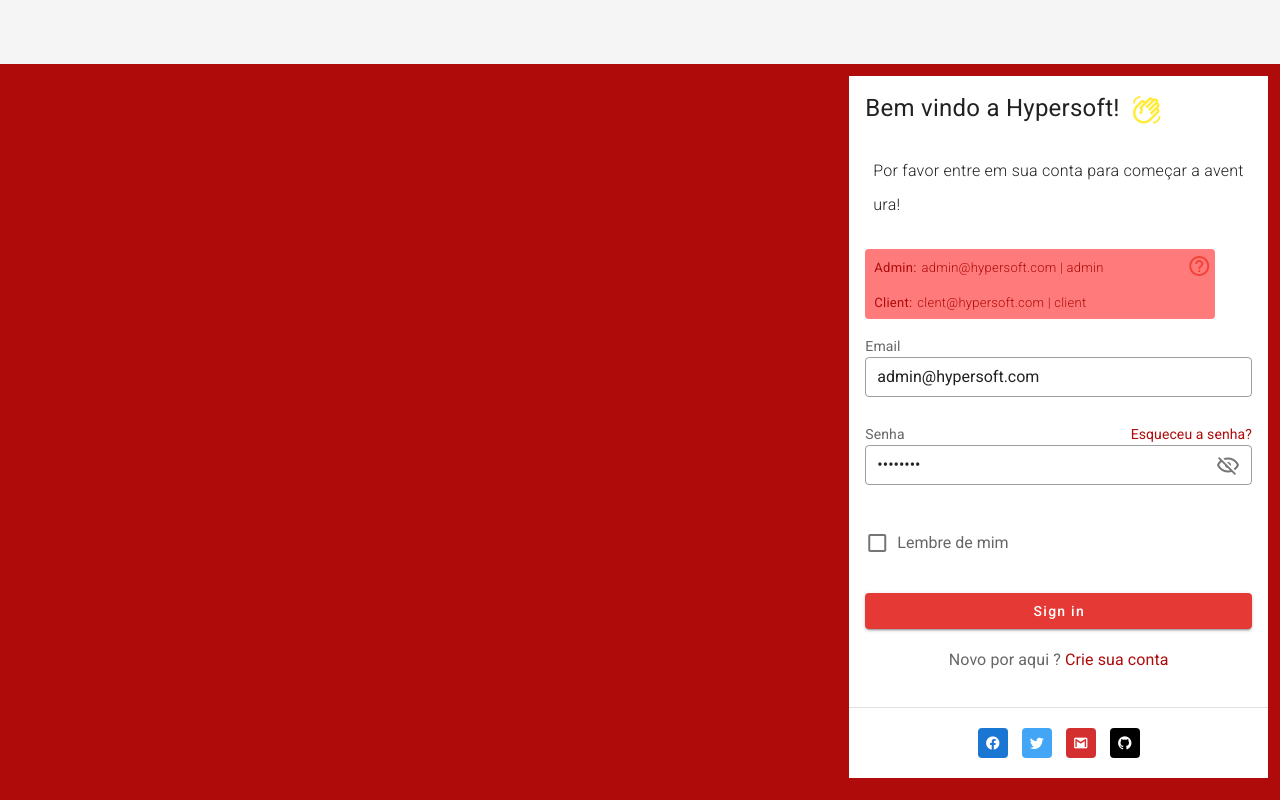
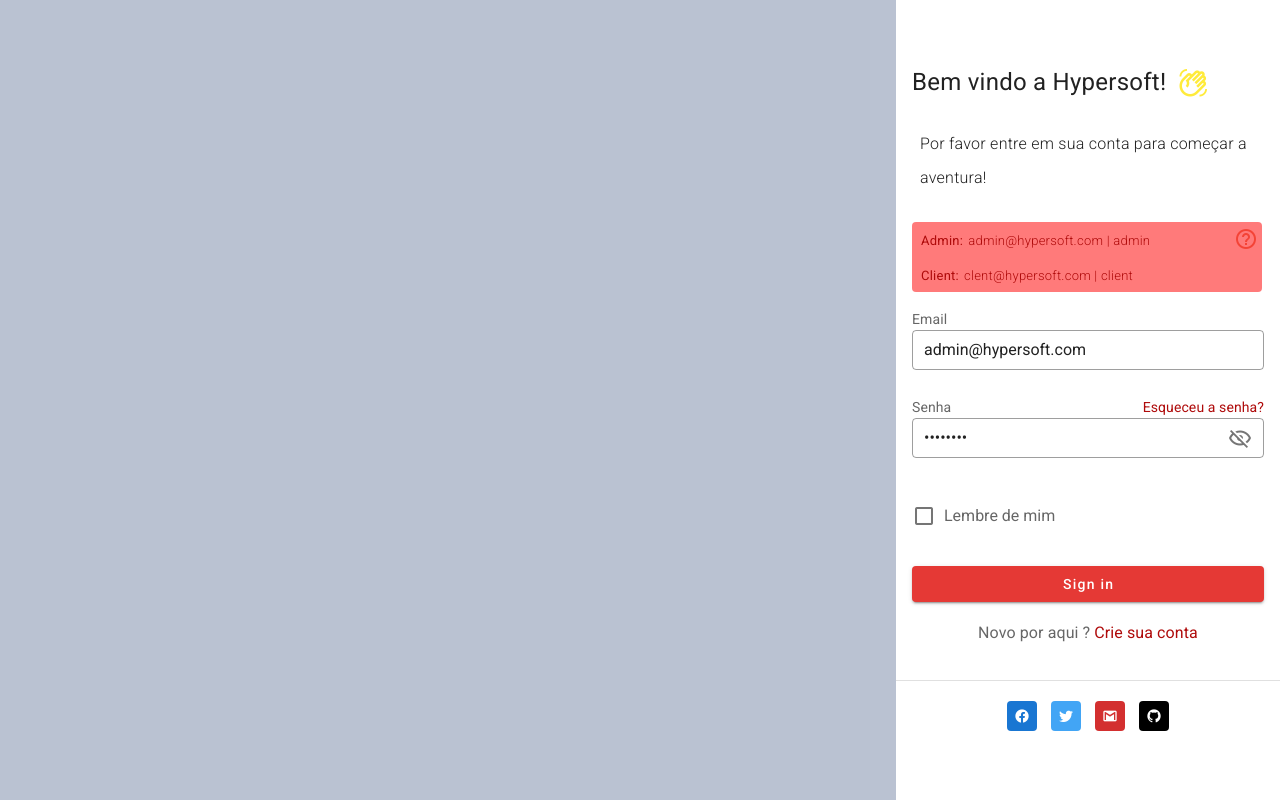
Before and after one commit to heitorgonc/HyperLogin, a Vue app: page / in a window 1280 px wide. Built offline with nearby package versions, Linux system fonts and the light colour scheme.

Commit message:
banner login done

```diff
--- a/public/index.html
+++ b/public/index.html
@@ -4,10 +4,13 @@
         <meta charset="utf-8">
         <meta http-equiv="X-UA-Compatible" content="IE=edge">
         <meta name="viewport" content="width=device-width,initial-scale=1.0">
+        <meta name="viewport" content="width=device-width, initial-scale=1, maximum-scale=1, user-scalable=no, minimal-ui">
         <link rel="icon" href="<%= BASE_URL %>favicon.ico">
         <title><%= htmlWebpackPlugin.options.title %></title>
         <link rel="stylesheet" href="https://fonts.googleapis.com/css?family=Roboto:100,300,400,500,700,900">
         <link rel="stylesheet" href="https://cdn.jsdelivr.net/npm/@mdi/font@latest/css/materialdesignicons.min.css">
+        <link href="https://fonts.googleapis.com/css?family=Roboto:100,300,400,500,700,900" rel="stylesheet">
+        <link href="https://cdn.jsdelivr.net/npm/@mdi/font@6.x/css/materialdesignicons.min.css" rel="stylesheet">
     </head>
     <body>
         <noscript>
--- a/src/App.vue
+++ b/src/App.vue
@@ -1,13 +1,10 @@
 <template>
     <v-app>
-        <v-layout class="background">
-            <v-main>
-                <v-container fluid>
-                    <router-view name="appbar"></router-view>
-                    <router-view name="content"></router-view>
-                </v-container>
-            </v-main>
-        </v-layout>
+        <v-main>
+        <v-container fluid class="ma-0 pa-0">
+            <router-view name="content"></router-view>
+        </v-container>
+        </v-main>
     </v-app>
 </template>
 
--- a/src/assets/css/style.css
+++ b/src/assets/css/style.css
@@ -1,10 +1,13 @@
 /*GLOBAL*/
 .login-home{
     display: flex;
+    height: 100vh;
 }
-.background{
-    background-color: #af0b0b;
+.login-main{
+    display: flex;
+    flex-direction: row;
 }
+html { overflow-y: auto }
 
 /*LOGIN BANNER*/
 .banner{
@@ -12,11 +15,14 @@
     align-items: center;
     justify-content: center;
     flex: 2;
-    background-color: #af0b0b;
+    background-color: #a4afc4c0;
+    height: 100%;
 }
-.banner-img{
-    max-width: max-content;
+.banner-background-gradient{
+    background: rgb(12,75,61);
+    background: linear-gradient(0deg, rgba(12,75,61,1) 0%, rgba(9,179,177,1) 46%, rgba(40,117,116,1) 100%);
 }
+
 
 
 /*LOGIN FORM*/
@@ -26,7 +32,7 @@
     align-items: center;
     background-color: #fff;
     flex: 1;
-    border-radius: 8px;
+    border-radius: 4px;
 }
 .form-title{
     font-size: 1.5rem;
--- a/src/components/login/LoginBanner.vue
+++ b/src/components/login/LoginBanner.vue
@@ -1,7 +1,16 @@
 <template>
-    <div class="banner">
-        <div class="banner-img">
-            <v-img src="../../assets/imgs/BANNER.png"></v-img>
+    <v-layout column>
+        <v-app-bar class="pl-7 pt-3" max-height="70px" color="#a4afc4c0" flat>
+            <v-toolbar-title>
+                <router-link to="/">
+                    <v-img  src="../../assets/imgs/LOGO.png" max-width="100"></v-img>
+                </router-link>
+            </v-toolbar-title>
+        </v-app-bar>
+        <div class="banner">
+            <div class="banner-img">
+                <v-img src="../../assets/imgs/BANNER.png"></v-img>
+            </div>
         </div>
-    </div>
+    </v-layout>
 </template>
--- a/src/components/login/LoginForm.vue
+++ b/src/components/login/LoginForm.vue
@@ -1,6 +1,6 @@
 <template>
     <div class="form">
-        <v-card flat tile >
+        <v-card flat tile>
             <v-card-title>
                 <v-layout align-content-end column>
                     <v-layout align-center>
@@ -35,8 +35,8 @@
                             <span>Email</span>
                         </v-row>
                         <v-row>
-                            <v-text-field outlined type="e-mail" class="login-tf" color="red darken-3" dense placeholder="exemplo@hypersoft.com.br"
-                            v-model="email" single-line :rules="[rules.emailRequired]" spellcheck="false"></v-text-field>
+                            <v-text-field outlined type="email" class="login-tf" color="red darken-3" dense placeholder="exemplo@hypersoft.com.br"
+                            v-model="email" single-line :rules="[rules.emailRequired, rules.emailValid]" spellcheck="false"></v-text-field>
                         </v-row>
                         <v-row>
                             <v-layout justify-space-between>
@@ -97,8 +97,15 @@
             show: false,
             rules: {
                 passwordRequired: value => !!value || 'A senha é obrigatória',
-                emailRequired: value => !!value || 'O email é obrigatório'
+                emailRequired: value => !!value || 'O email é obrigatório',
+                emailValid: value => this.validEmail(value) || 'O email não é válido'
             }
+        }
+    },
+    methods:{
+        validEmail(email) {
+            var re = /^(([^<>()[\]\\.,;:\s@"]+(\.[^<>()[\]\\.,;:\s@"]+)*)|(".+"))@((\[[0-9]{1,3}\.[0-9]{1,3}\.[0-9]{1,3}\.[0-9]{1,3}\])|(([a-zA-Z\-0-9]+\.)+[a-zA-Z]{3,}))$/;
+            return re.test(email);
         }
     },
     computed:{
--- a/src/components/templates/Bars/HomeBar.vue
+++ /dev/null
@@ -1,9 +0,0 @@
-<template>
-    <v-app-bar app flat >
-        <v-container fluid class="ma-0 pa-0">
-            <div class="banner-img">
-                <v-img  src="../../../assets/imgs/LOGO.png" max-width="100"></v-img>
-            </div>
-        </v-container>
-    </v-app-bar>
-</template>
--- a/src/router/index.js
+++ b/src/router/index.js
@@ -2,7 +2,6 @@
 import VueRouter from 'vue-router'
 
 const LoginHome = () => import('../components/login/LoginHome')
-const HomeBar = () => import('../components/templates/Bars/HomeBar')
 const LoginForm = () => import('../components/login/LoginForm')
 const LoginBanner = () => import('../components/login/LoginBanner')
 const RegisterForm = () => import('../components/register/RegisterForm')
@@ -15,7 +14,6 @@
         path: '/',
         components:{
             content: LoginHome,
-            appbar: HomeBar
         },
         children:[
             {
```
Also changed, not shown: vue.config.js (line endings or trailing spaces). Lines whose indentation alone changed are shown as unchanged.
